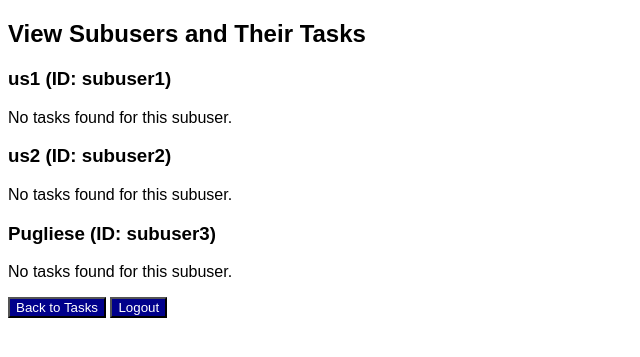
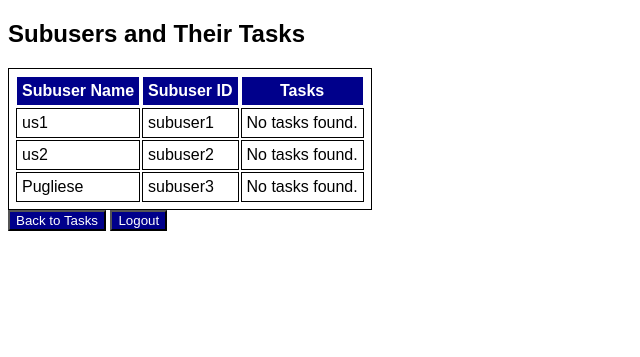
Before and after one commit to IrisRuz/finalSyntaxErrorz, a Flask app: template templates/view_subusers.html in a window 1280 px wide. Shown: the top 357 px of the page, without its empty margins (0-640 px from the left). Run offline with Flask 3, Linux system fonts and the light colour scheme; the template is opened without the code that fills it: values that come from a table or form of the project are taken from there, others are empty.

```diff
--- a/app/routes.py
+++ b/app/routes.py
@@ -200,18 +200,29 @@ def list_tasks():
 
         return render_template('tasks.html', form=form, active_tasks=active_tasks, completed_tasks=completed_tasks, subuser=subuser, user=user)
 
-# delete existing tasks
-@app.route('/tasks/delete/<task_id>', methods=['POST'])
+@app.route('/tasks/delete/<int:task_id>', methods=['POST'])
 @login_required
 def delete_task(task_id):
-    task = Task.query.filter_by(id=task_id).first()
-    if task:
+    task = Task.query.get_or_404(task_id)
+
+    # Ensure that only the primary user or the owner of the task can delete it
+    if task.user_id == current_user.id or (task.sub_user_id and task.sub_user_id == current_user.id):
+
+        # If the current user is the primary user, delete all related subuser tasks
+        if task.user_id == current_user.id and task.completed:
+            related_subuser_tasks = Task.query.filter_by(title=task.title, user_id=task.user_id).all()
+            for sub_task in related_subuser_tasks:
+                db.session.delete(sub_task)
+
+        # Delete the primary user's task
         db.session.delete(task)
         db.session.commit()
         flash('Task deleted successfully!', 'success')
     else:
-        flash('Task not found!', 'error')
+        flash('You do not have permission to delete this task', 'error')
+
     return redirect(url_for('list_tasks'))
+
 
 
 #route for marking tasks complete use unique IDS to prevent altering other users tasks
--- a/templates/tasks.html
+++ b/templates/tasks.html
@@ -127,7 +127,8 @@
     <div class="button-container">
         <button type="button" class="button" onclick="simple_action('{{ url_for('create_subuser') }}')">Create a New SubUser</button>
         <button type="button" class="button" onclick="simple_action('{{ url_for('manage_users') }}')">Manage SubUsers</button>
-        <a href="{{ url_for('view_subusers') }}">View Subusers</a>
+        <button type="button" class="button" onclick="simple_action('{{ url_for('view_subusers') }}')">View Subusers & Tasks</button>
+
     </div>
 {% endif %}
 
--- a/templates/view_subusers.html
+++ b/templates/view_subusers.html
@@ -11,10 +11,18 @@
     {% endwith %}
 
     {% if subusers %}
-        <h2>View Subusers and Their Tasks</h2>
+        <h2>Subusers and Their Tasks</h2>
+        <table>
+            <tr>
+                <th>Subuser Name</th>
+                <th>Subuser ID</th>
+                <th>Tasks</th>
+            </tr>
             {% for subuser in subusers %}
-            <div>
-                <h3>{{ subuser.name }} (ID: {{ subuser.id }})</h3>
+                <tr>
+                    <td>{{ subuser.name }}</td>
+                    <td>{{ subuser.id }}</td>
+                    <td>
                         {% if subusers_tasks[subuser.id] %}
                             <ul>
                                 {% for task in subusers_tasks[subuser.id] %}
@@ -22,10 +30,12 @@
                                 {% endfor %}
                             </ul>
                         {% else %}
-                    <p>No tasks found for this subuser.</p>
+                            No tasks found.
                         {% endif %}
-            </div>
+                    </td>
+                </tr>
             {% endfor %}
+        </table>
     {% else %}
         <p>No subusers found. Would you like to create one?</p>
         <button type="button" class="button" onclick="window.location.href = '{{ url_for('create_subuser') }}'">Create a New SubUser</button>
```
Also changed, not shown: instance/app.db. Lines whose indentation alone changed are shown as unchanged.
